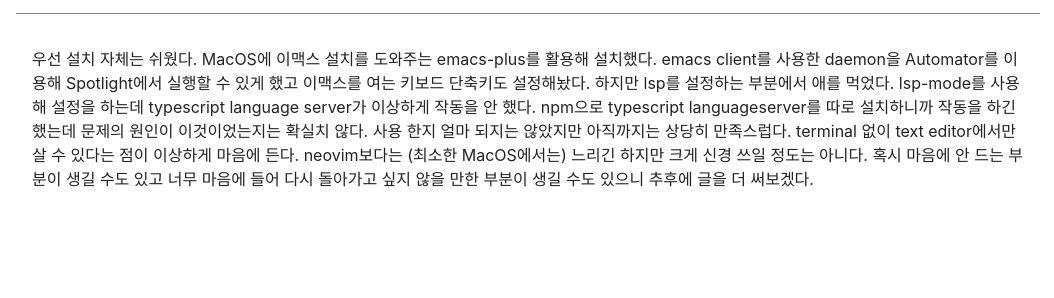
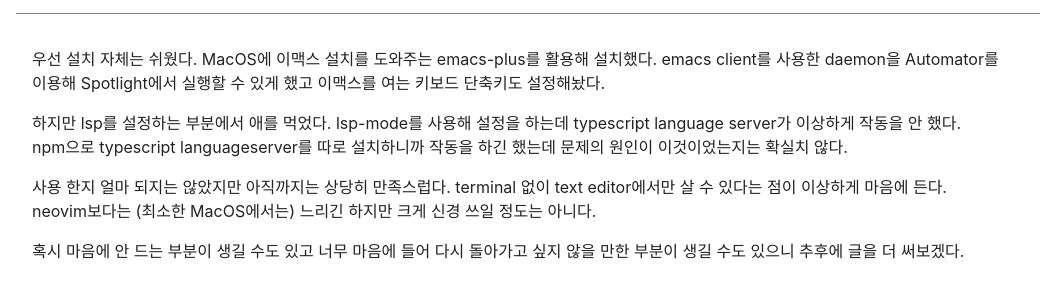
Before and after one commit to MigguLarge/blog, a website: page public/posts/doom-emacs-first-impression.html in a window 1280 px wide. Shown: the part 696-994 px from the top of the page, without its empty margins (112-1166 px from the left). Before the commit the page ends 950 px from the top, so only its background shows below. Drawn offline with nearby package versions, Linux system fonts and the light colour scheme.

Commit message:
Set word-break to keep-all in .post-content
Edited one blog post

```diff
--- a/public/components.js
+++ b/public/components.js
@@ -124,6 +124,7 @@
         wrapper.appendChild(postThumbnail);
         wrapper.appendChild(postTitle);
         wrapper.appendChild(postInfo);
+        wrapper.a
         // wrapper.appendChild(postInfoWrapper);
     }
 }
@@ -232,6 +233,7 @@
             .post-content {
 				padding: 1em;
                 background-color: var(--white);
+                word-break: keep-all;
             }
 
             .post-banner {
--- a/public/posts/doom-emacs-first-impression.html
+++ b/public/posts/doom-emacs-first-impression.html
@@ -32,7 +32,10 @@
         <body>
             <custom-header></custom-header>
 
-                <post-main post-title="둠 이맥스 첫인상" post-author="Krishna" post-date="2023-12-27" post-banner="../img/doom-emacs.png"><p>우선 설치 자체는 쉬웠다. MacOS에 이맥스 설치를 도와주는 emacs-plus를 활용해 설치했다. emacs client를 사용한 daemon을 Automator를 이용해 Spotlight에서 실행할 수 있게 했고 이맥스를 여는 키보드 단축키도 설정해놨다. 하지만 lsp를 설정하는 부분에서 애를 먹었다. lsp-mode를 사용해 설정을 하는데 typescript language server가 이상하게 작동을 안 했다. npm으로 typescript languageserver를 따로 설치하니까 작동을 하긴 했는데 문제의 원인이 이것이었는지는 확실치 않다. 사용 한지 얼마 되지는 않았지만 아직까지는 상당히 만족스럽다. terminal 없이 text editor에서만 살 수 있다는 점이 이상하게 마음에 든다. neovim보다는 (최소한 MacOS에서는) 느리긴 하지만 크게 신경 쓰일 정도는 아니다. 혹시 마음에 안 드는 부분이 생길 수도 있고 너무 마음에 들어 다시 돌아가고 싶지 않을 만한 부분이 생길 수도 있으니 추후에 글을 더 써보겠다.</p>
+                <post-main post-title="둠 이맥스 첫인상" post-author="Krishna" post-date="2023-12-27" post-banner="../img/doom-emacs.png"><p>우선 설치 자체는 쉬웠다. MacOS에 이맥스 설치를 도와주는 emacs-plus를 활용해 설치했다. emacs client를 사용한 daemon을 Automator를 이용해 Spotlight에서 실행할 수 있게 했고 이맥스를 여는 키보드 단축키도 설정해놨다.</p>
+<p>하지만 lsp를 설정하는 부분에서 애를 먹었다. lsp-mode를 사용해 설정을 하는데 typescript language server가 이상하게 작동을 안 했다. npm으로 typescript languageserver를 따로 설치하니까 작동을 하긴 했는데 문제의 원인이 이것이었는지는 확실치 않다.</p>
+<p>사용 한지 얼마 되지는 않았지만 아직까지는 상당히 만족스럽다. terminal 없이 text editor에서만 살 수 있다는 점이 이상하게 마음에 든다. neovim보다는 (최소한 MacOS에서는) 느리긴 하지만 크게 신경 쓰일 정도는 아니다.</p>
+<p>혹시 마음에 안 드는 부분이 생길 수도 있고 너무 마음에 들어 다시 돌아가고 싶지 않을 만한 부분이 생길 수도 있으니 추후에 글을 더 써보겠다.</p>
 </post-main>
 
         </body>
```
Also changed, not shown: _posts/doom-emacs-first-impression.md (+7 -1 lines).
